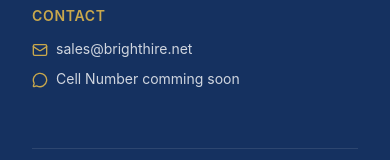
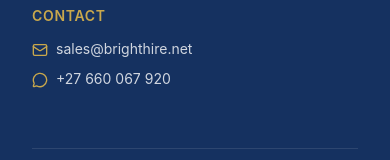
Before and after one commit to Orbtech-Solutions/brighthire-website, a React (Vite) app: page /become-founding-client in a window 390 px wide. Shown: the part 873-1033 px from the top of the page. Built offline with nearby package versions, Linux system fonts and the light colour scheme; no server answers.

Commit message:
Added phone number

```diff
--- a/src/components/footer/footer.jsx
+++ b/src/components/footer/footer.jsx
@@ -43,7 +43,7 @@
                         </li>
                        <li className="contact-item">
                             <MessageCircle size={16} className="icon" />
-                            <a href="https://wa.me/" target="_blank" rel="noopener noreferer">Cell Number comming soon</a>
+                            <a href="https://wa.me/27660067920" target="_blank" rel="noopener noreferer">+27 660 067 920</a>
                         </li>
 
                     </ul>
```
